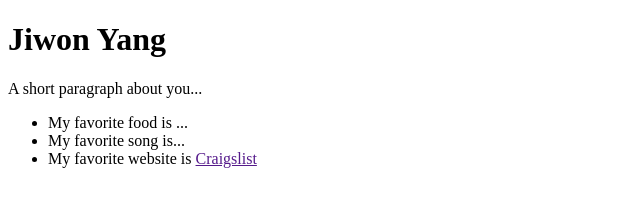
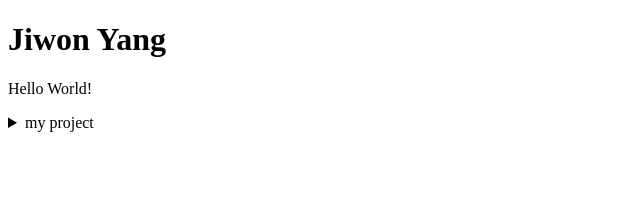
Before and after one commit to jwyang29/UIDesign1, a plain HTML site: page index.html in a window 1280 px wide. Shown: the whole page, without its empty margins (0-640 px from the left). Drawn offline with Linux system fonts and the light colour scheme.

Commit message:
Update index.html

```diff
--- a/index.html
+++ b/index.html
@@ -18,12 +18,17 @@
 
       <!-- about me-->
       <h1>Jiwon Yang</h1>
-      <p class="desc">A short paragraph about you...</p>
-      <ul>
-        <li>My favorite food is ...</li>
-        <li>My favorite song is...</li>
-        <li>My favorite website is <a href="">Craigslist</a></li>
-      </ul>
+      <p class="desc">Hello World!</p>
+      <details>
+        <summary>my project</summary>
+        <details>
+          <summary>Project 1</summary>
+          UI DESIGN PROJECT 1: personal utility
+        </details>
+        <details>
+          <summary>project 2</summary>
+          UI DESIGN PROJECT 1: public utility
+        </details>
 
     </div>
   </div>
```
